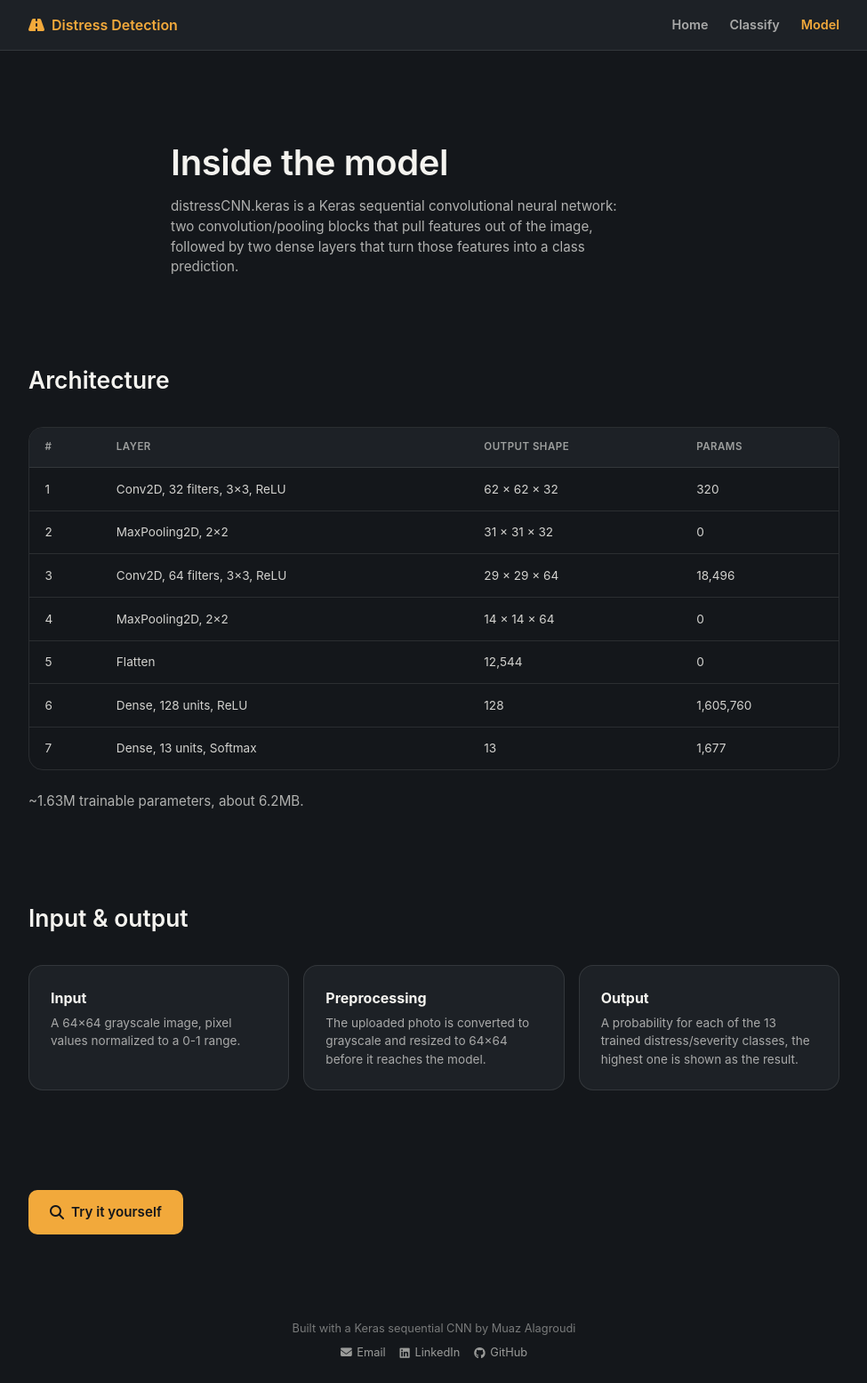
After one commit to Muaz-Alagroudi/Distress, a Flask app: page /model in a window 1280 px wide. The commit adds this page. Shown: the whole page at 89% size, without its empty margins (152-1127 px from the left). Run offline with Flask 3, Linux system fonts and the light colour scheme.

Commit message:
Add model page, fix hover-invisible buttons, left-align text, favicon
- New /model page (templates/model.html) documenting the distressCNN.keras
  architecture: layer table, output shapes, and param counts read directly
  off the loaded model (model.summary()), not the commented-out draft in
  main.py. Linked from the navbar and from a "View the model" CTA on the
  home page.
- Fixed a real bug: CTA link-buttons (<a class="btn btn--primary">) went
  fully invisible on hover. The global "a" link-color reset and a button's
  own ":hover" rule tie on CSS specificity, and the tie-break silently
  favored the plain "a" selector, so text and background both resolved to
  the same amber tint. Scoped the reset to "a:not(.btn)" so it can't
  happen again; documented the gotcha in DESIGN.md.
- Text now aligns left instead of center across .card/.hero/.section, a
  documented convention in DESIGN.md going forward.
- Removed the per-card icons on the home page and the "AI-powered road
  inspection" hero badge.
- Added static/favicon.svg (the FontAwesome road glyph on an asphalt
  square, matching the navbar brand icon) and linked it from every page.

```diff
--- a/backend.py
+++ b/backend.py
@@ -59,6 +59,13 @@ def classify():
     return render_template('classify.html')
 
 
+# Route explaining the model architecture. Named model_page, not model, since
+# `model` above is the loaded Keras model.
+@app.route('/model')
+def model_page():
+    return render_template('model.html')
+
+
 # Route to handle file upload and prediction
 @app.route('/predict', methods=['POST'])
 def predict():
--- a/static/styles/main.scss
+++ b/static/styles/main.scss
@@ -43,7 +43,11 @@ img {
   display: block;
 }
 
-a {
+// :not(.btn) keeps this from fighting .btn's own color rules: a plain "a" and
+// ".btn--primary:hover" tie on specificity (one class each), and the element
+// selector in "a:hover" then wins the tie-break, silently overriding the
+// button's hover color. Scoping the link reset off .btn avoids that entirely.
+a:not(.btn) {
   color: $amber;
   text-decoration: none;
   transition: color $transition;
@@ -118,7 +122,7 @@ main {
   border: 1px solid $line;
   border-radius: $card-radius;
   padding: 2.5rem;
-  text-align: center;
+  text-align: left;
 
   @media (max-width: $bp-sm) {
     padding: 1.75rem 1.25rem;
@@ -171,14 +175,14 @@ main.home {
   max-width: 640px;
   margin: 0 auto;
   padding: 5rem 1.5rem 4rem;
-  text-align: center;
+  text-align: left;
 
   h1 {
     font-size: clamp(1.85rem, 5vw, 2.5rem);
   }
 
   .intro {
-    margin: 0 auto 2rem;
+    margin: 0 0 2rem;
     max-width: 520px;
   }
 
@@ -191,7 +195,7 @@ main.home {
   max-width: 960px;
   margin: 0 auto;
   padding: 0 1.5rem 4.5rem;
-  text-align: center;
+  text-align: left;
 
   h2 {
     font-size: clamp(1.35rem, 3.5vw, 1.65rem);
@@ -199,7 +203,10 @@ main.home {
     margin: 0 0 2rem;
   }
 
-  .btn {
+  .btn-group {
+    display: flex;
+    flex-wrap: wrap;
+    gap: 1rem;
     margin-top: 2.5rem;
   }
 }
@@ -217,13 +224,8 @@ main.home {
   border-radius: $card-radius;
   padding: 1.5rem;
 
-  i {
-    color: $amber;
-    font-size: 1.35rem;
-  }
-
   h3 {
-    margin: 0.85rem 0 0.4rem;
+    margin: 0 0 0.4rem;
     font-size: 1rem;
   }
 
@@ -243,7 +245,6 @@ main.home {
   gap: 1.5rem;
   text-align: left;
   max-width: 560px;
-  margin: 0 auto;
 
   li {
     display: flex;
@@ -260,6 +261,43 @@ main.home {
     margin: 0;
     font-size: 0.85rem;
     color: rgba($offwhite-rgb, 0.65);
+  }
+}
+
+.model-table-wrap {
+  overflow-x: auto;
+  border: 1px solid $line;
+  border-radius: $card-radius;
+  margin-bottom: 1.5rem;
+}
+
+.model-table {
+  width: 100%;
+  border-collapse: collapse;
+  font-size: 0.85rem;
+  white-space: nowrap;
+
+  th, td {
+    padding: 0.85rem 1.1rem;
+    text-align: left;
+    border-bottom: 1px solid $line;
+  }
+
+  th {
+    background: $surface;
+    color: rgba($offwhite-rgb, 0.6);
+    font-size: 0.72rem;
+    font-weight: $fw-display;
+    letter-spacing: 0.04em;
+    text-transform: uppercase;
+  }
+
+  td {
+    color: rgba($offwhite-rgb, 0.85);
+  }
+
+  tr:last-child td {
+    border-bottom: none;
   }
 }
 
@@ -331,6 +369,7 @@ form {
   font-family: inherit;
   font-size: 0.95rem;
   font-weight: $fw-display;
+  text-decoration: none;
   cursor: pointer;
   transition: background $transition, transform $transition;
 
--- a/templates/classify.html
+++ b/templates/classify.html
@@ -4,6 +4,7 @@
     <meta charset="UTF-8">
     <meta name="viewport" content="width=device-width, initial-scale=1.0">
     <title>Distress Detection</title>
+    <link rel="icon" type="image/svg+xml" href="{{ url_for('static', filename='favicon.svg') }}">
     <link rel="stylesheet" href="https://cdnjs.cloudflare.com/ajax/libs/font-awesome/6.5.2/css/all.min.css">
     <link rel="stylesheet" href="{{ url_for('static', filename='styles/main.css') }}">
 </head>
--- /dev/null
+++ b/templates/model.html
@@ -0,0 +1,112 @@
+<!DOCTYPE html>
+<html lang="en">
+<head>
+    <meta charset="UTF-8">
+    <meta name="viewport" content="width=device-width, initial-scale=1.0">
+    <title>Distress Detection</title>
+    <link rel="icon" type="image/svg+xml" href="{{ url_for('static', filename='favicon.svg') }}">
+    <link rel="stylesheet" href="https://cdnjs.cloudflare.com/ajax/libs/font-awesome/6.5.2/css/all.min.css">
+    <link rel="stylesheet" href="{{ url_for('static', filename='styles/main.css') }}">
+</head>
+<body>
+{% include 'navbar.html' %}
+<main class="home">
+    <div class="hero">
+        <h1>Inside the model</h1>
+        <p class="intro">
+            distressCNN.keras is a Keras sequential convolutional neural network: two
+            convolution/pooling blocks that pull features out of the image, followed by two
+            dense layers that turn those features into a class prediction.
+        </p>
+    </div>
+
+    <div class="section">
+        <h2>Architecture</h2>
+        <div class="model-table-wrap">
+            <table class="model-table">
+                <thead>
+                    <tr>
+                        <th>#</th>
+                        <th>Layer</th>
+                        <th>Output shape</th>
+                        <th>Params</th>
+                    </tr>
+                </thead>
+                <tbody>
+                    <tr>
+                        <td>1</td>
+                        <td>Conv2D, 32 filters, 3&times;3, ReLU</td>
+                        <td>62 &times; 62 &times; 32</td>
+                        <td>320</td>
+                    </tr>
+                    <tr>
+                        <td>2</td>
+                        <td>MaxPooling2D, 2&times;2</td>
+                        <td>31 &times; 31 &times; 32</td>
+                        <td>0</td>
+                    </tr>
+                    <tr>
+                        <td>3</td>
+                        <td>Conv2D, 64 filters, 3&times;3, ReLU</td>
+                        <td>29 &times; 29 &times; 64</td>
+                        <td>18,496</td>
+                    </tr>
+                    <tr>
+                        <td>4</td>
+                        <td>MaxPooling2D, 2&times;2</td>
+                        <td>14 &times; 14 &times; 64</td>
+                        <td>0</td>
+                    </tr>
+                    <tr>
+                        <td>5</td>
+                        <td>Flatten</td>
+                        <td>12,544</td>
+                        <td>0</td>
+                    </tr>
+                    <tr>
+                        <td>6</td>
+                        <td>Dense, 128 units, ReLU</td>
+                        <td>128</td>
+                        <td>1,605,760</td>
+                    </tr>
+                    <tr>
+                        <td>7</td>
+                        <td>Dense, 13 units, Softmax</td>
+                        <td>13</td>
+                        <td>1,677</td>
+                    </tr>
+                </tbody>
+            </table>
+        </div>
+        <p class="intro">~1.63M trainable parameters, about 6.2MB.</p>
+    </div>
+
+    <div class="section">
+        <h2>Input &amp; output</h2>
+        <div class="distress-grid">
+            <div class="distress-card">
+                <h3>Input</h3>
+                <p>A 64&times;64 grayscale image, pixel values normalized to a 0-1 range.</p>
+            </div>
+            <div class="distress-card">
+                <h3>Preprocessing</h3>
+                <p>The uploaded photo is converted to grayscale and resized to 64&times;64 before it reaches the model.</p>
+            </div>
+            <div class="distress-card">
+                <h3>Output</h3>
+                <p>A probability for each of the 13 trained distress/severity classes, the highest one is shown as the result.</p>
+            </div>
+        </div>
+    </div>
+
+    <div class="section">
+        <div class="btn-group">
+            <a href="{{ url_for('classify') }}" class="btn btn--primary">
+                <i class="fa-solid fa-magnifying-glass"></i> Try it yourself
+            </a>
+        </div>
+    </div>
+</main>
+{% include 'footer.html' %}
+</body>
+</html>
--- a/templates/navbar.html
+++ b/templates/navbar.html
@@ -6,6 +6,7 @@
         <div class="navbar-links">
             <a href="{{ url_for('index') }}" class="{{ 'active' if request.endpoint == 'index' else '' }}">Home</a>
             <a href="{{ url_for('classify') }}" class="{{ 'active' if request.endpoint in ('classify', 'predict') else '' }}">Classify</a>
+            <a href="{{ url_for('model_page') }}" class="{{ 'active' if request.endpoint == 'model_page' else '' }}">Model</a>
         </div>
     </div>
 </nav>
--- a/templates/result.html
+++ b/templates/result.html
@@ -4,6 +4,7 @@
     <meta charset="UTF-8">
     <meta name="viewport" content="width=device-width, initial-scale=1.0">
     <title>Distress Detection</title>
+    <link rel="icon" type="image/svg+xml" href="{{ url_for('static', filename='favicon.svg') }}">
     <link rel="stylesheet" href="https://cdnjs.cloudflare.com/ajax/libs/font-awesome/6.5.2/css/all.min.css">
     <link rel="stylesheet" href="{{ url_for('static', filename='styles/main.css') }}">
 </head>
```
Also changed, not shown: DESIGN.md (+9 -2 lines), templates/home.html (+9 -9 lines), static/favicon.svg (added), static/styles/main.css.
